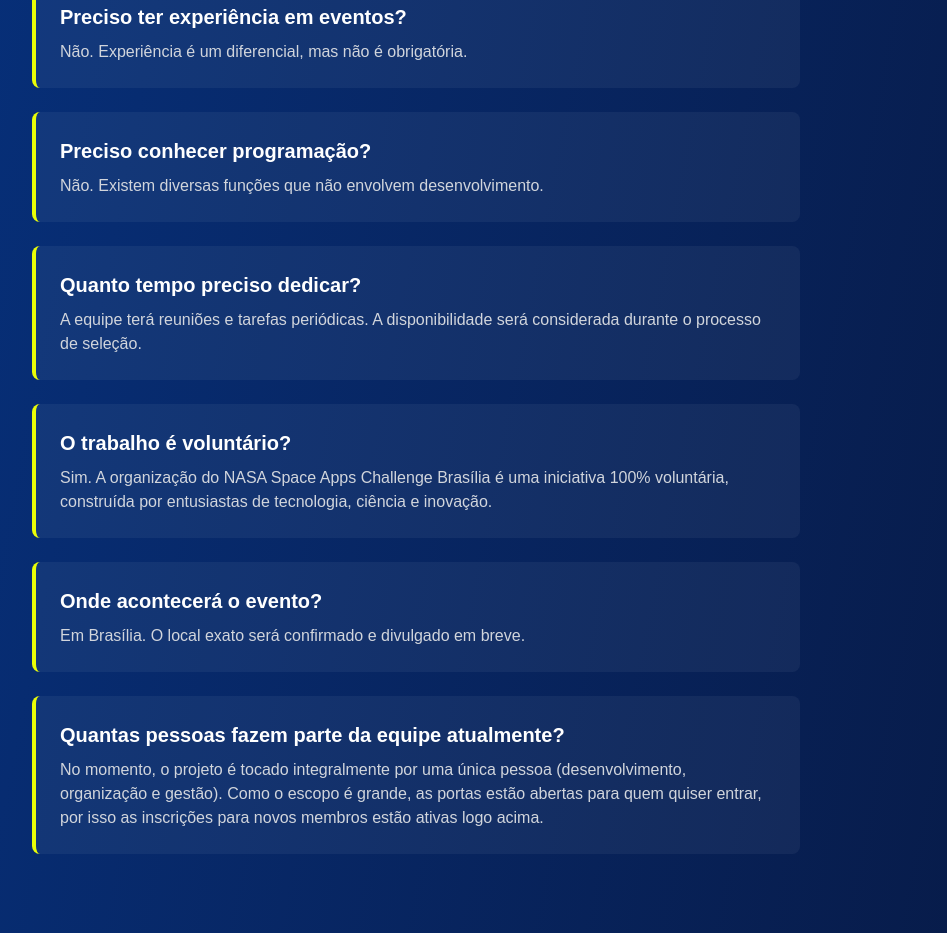
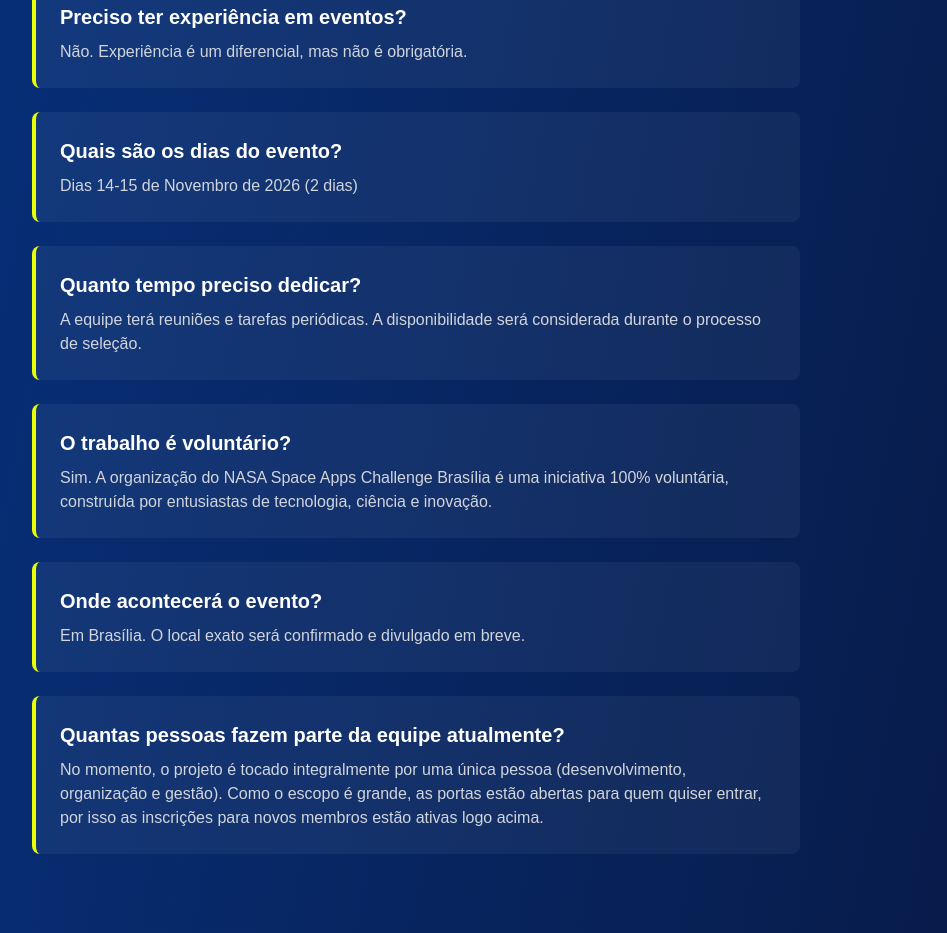
Before and after one commit to danilotavares-dev/nasa-space-apps-brasilia-2026, a React (Vite) app in the folder front-end/: page / in a window 1280 px wide. Shown: the part 4700-5633 px from the top of the page, without its empty margins (224-1171 px from the left). Built offline with nearby package versions, Linux system fonts and the light colour scheme.

Commit message:
update: question

```diff
--- a/front-end/src/pages/FAQ/index.tsx
+++ b/front-end/src/pages/FAQ/index.tsx
@@ -27,10 +27,10 @@ export const FAQ = () => {
 
           <div className="bg-white/5 p-6 rounded-lg border-l-4 border-[#eafe07] flex flex-col gap-2">
             <h3 className="font-overpass font-bold text-white text-[20px]">
-              Preciso conhecer programação?
+              Quais são os dias do evento?
             </h3>
             <p className="font-overpass text-gray-300 text-[16px]">
-              Não. Existem diversas funções que não envolvem desenvolvimento.
+              Dias 14-15 de Novembro de 2026 (2 dias)
             </p>
           </div>
 
```
